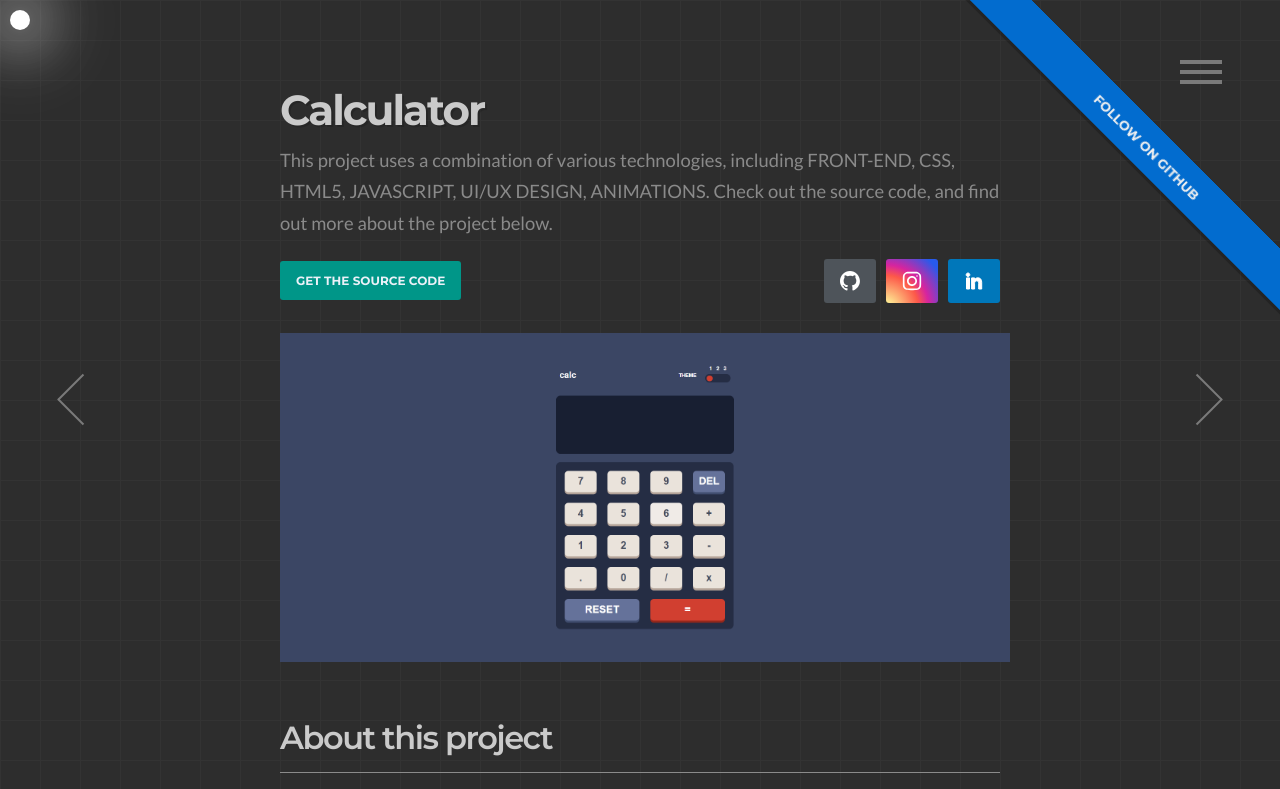
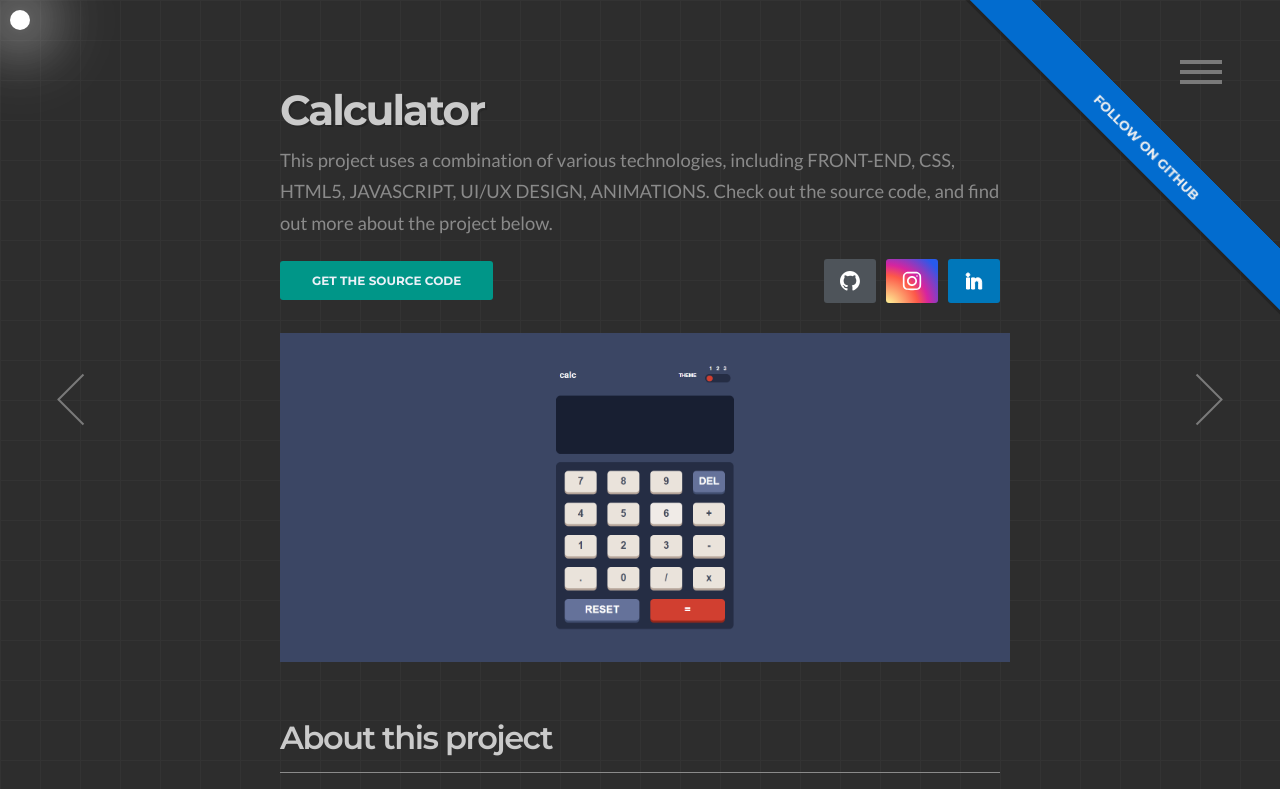
Before and after one commit to nrzdhmz/Portfolio, a plain HTML site: page projects/Calculator.html in a window 1280 px wide. Shown: the top 789 px of the page. Drawn offline with Linux system fonts and the light colour scheme.

Commit message:
hehe boi

```diff
--- a/assets/js/projects.js
+++ b/assets/js/projects.js
@@ -1,8 +1,8 @@
 const projects = [
   {
     name: "SnakeGameJAVA",
-    imgBefore: "./assets/img/snakebefore.png",
-    imgAfter: "./assets/img/snakeafter.png",
+    imgAfter: "./assets/img/snakebefore.png",
+    imgBefore: "./assets/img/snakeafter.png",
     tags: ["BACK-END", "JAVA", "UI/UX DESIGN", "ANIMATIONS"],
     github: "https://github.com/nrzdhmz/Snake_Java_Advanced",
     link: "./SnakeGameJAVA.html",
@@ -121,7 +121,7 @@ function generateProjectHTML(project) {
                 }. Check out the source code, and find out more about the project below.
               </h3>
               <div class="test">
-                <button class="submit submit-available">GET THE SOURCE CODE</button>
+                <button class="submit submit-available"><a target="_blank" href="${project.github}" class="submit">GET THE SOURCE CODE</a></button>
                 <div class="socialBtns">
                   <a target="_blank" href="${project.github}" class="icon github submit"><img src="../assets/svg/github-mark.svg" alt="github"></a>
                   <a target="_blank" href="https://github.com/nrzdhmz" class="icon insta submit"><img src="../assets/svg/insta.svg" alt="insta"></a>
--- a/projects/Calculator.html
+++ b/projects/Calculator.html
@@ -51,7 +51,7 @@
       <p>Wanna get in touch or talk about a project?
         <br>
         Feel free to contact me via email at
-        <p class="texture"><a href="#">@nuruzadahamza.gmail.com</a></p>
+        <p class="texture"><a href="../contact.html">@nuruzadahamza.gmail.com</a></p>
       </p>
         or drop a line in the form at the
         <p class="texture"><a href="../contact.html">contact</a></p>
```
Also changed, not shown: projects/FlappyBirdJAVA.html (+1 -1 lines), projects/MyPortfolio.html (+1 -1 lines), projects/SnakeGameJava.html (+1 -1 lines), projects/TetrisJs.html (+1 -1 lines), projects/TextEditor.html (+1 -1 lines), projects/Tralivecom.html (+1 -1 lines), projects/apprucom.html (+1 -1 lines), projects/bexercom.html (+1 -1 lines), projects/coffeeshopcom.html (+1 -1 lines), projects/conferencecom.html (+1 -1 lines), projects/neoncarddesign.html (+1 -1 lines), projects/travelcom.html (+1 -1 lines).
